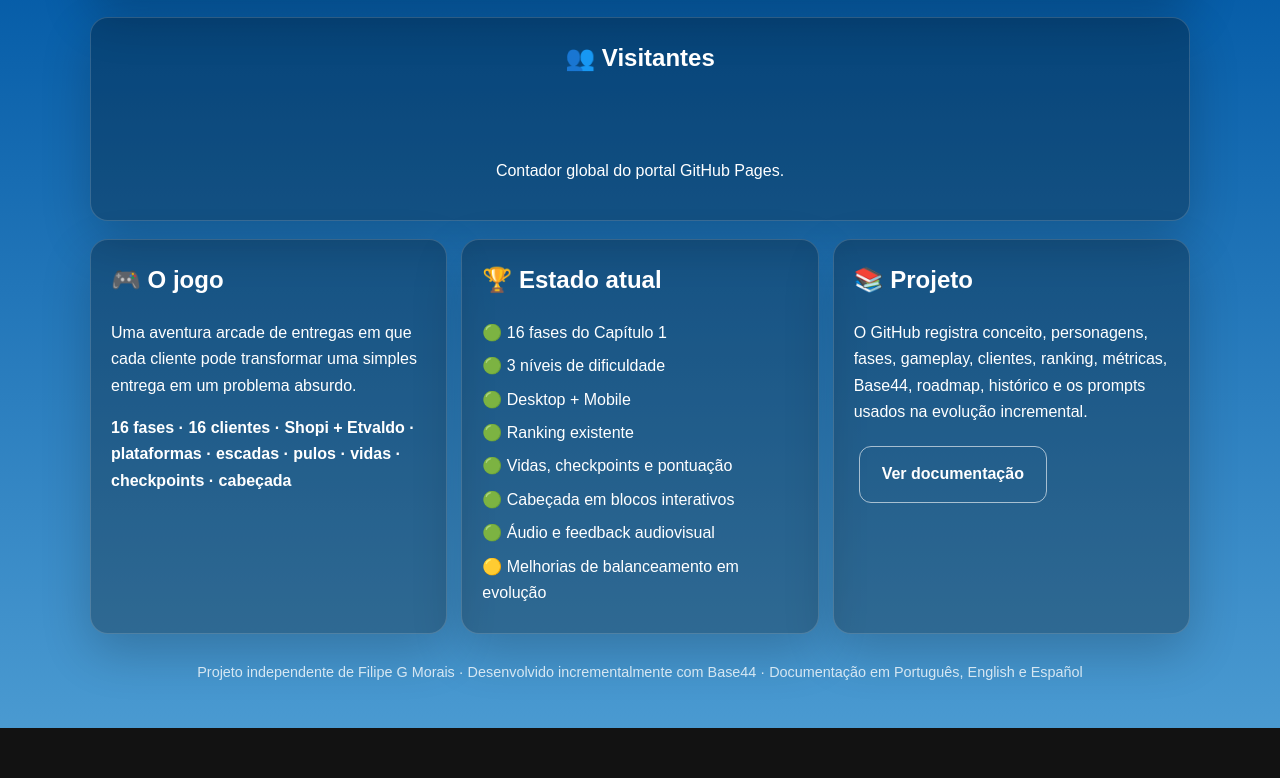
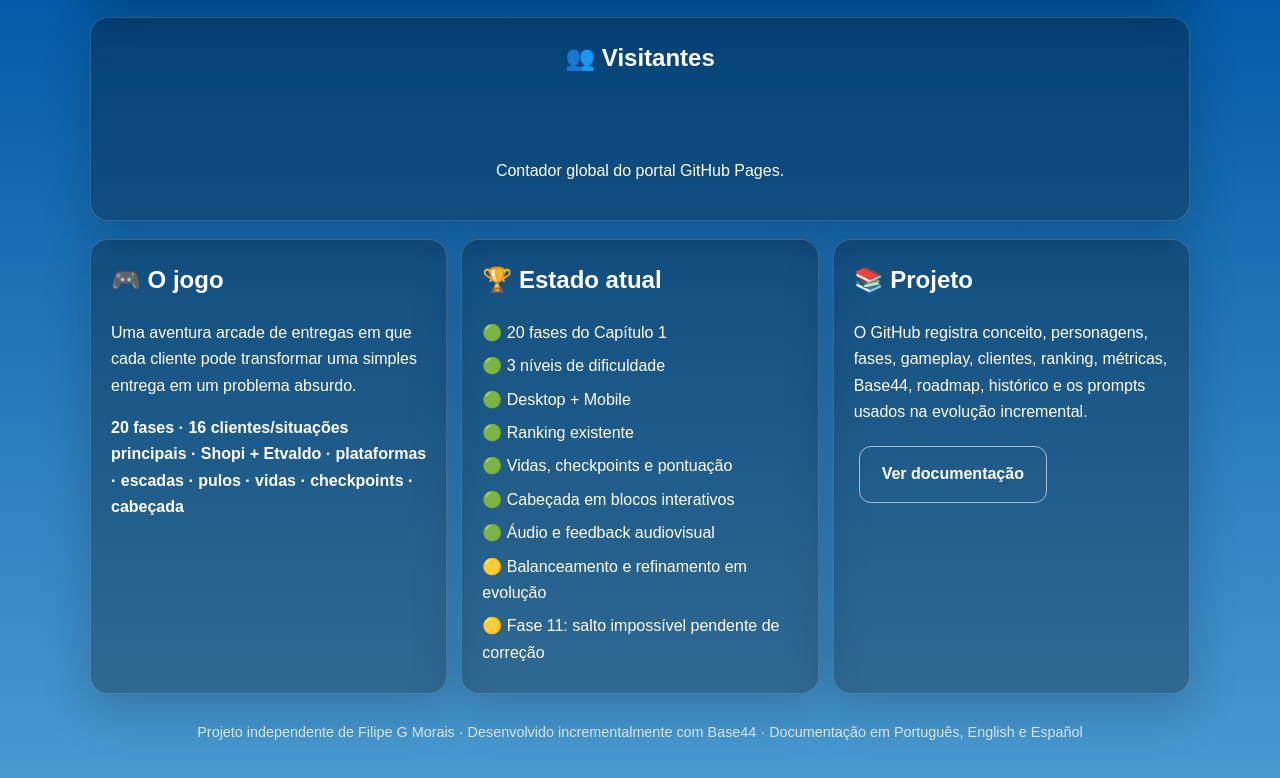
Before and after one commit to sayjinblackbelt/Shopi-Climb-Das, a plain HTML site: page docs/index.html in a window 1280 px wide. Shown: the part 985-1763 px from the top of the page. Before the commit the page ends 1713 px from the top, so only its background shows below. Drawn offline with Linux system fonts and the light colour scheme.

Commit message:
docs: atualizar portal para 20 fases

```diff
--- a/docs/index.html
+++ b/docs/index.html
@@ -58,8 +58,8 @@
     </section>
 
     <section class="grid">
-      <article class="panel"><h2>🎮 O jogo</h2><p>Uma aventura arcade de entregas em que cada cliente pode transformar uma simples entrega em um problema absurdo.</p><p><strong>16 fases · 16 clientes · Shopi + Etvaldo · plataformas · escadas · pulos · vidas · checkpoints · cabeçada</strong></p></article>
-      <article class="panel"><h2>🏆 Estado atual</h2><ul class="status-list"><li>🟢 16 fases do Capítulo 1</li><li>🟢 3 níveis de dificuldade</li><li>🟢 Desktop + Mobile</li><li>🟢 Ranking existente</li><li>🟢 Vidas, checkpoints e pontuação</li><li>🟢 Cabeçada em blocos interativos</li><li>🟢 Áudio e feedback audiovisual</li><li>🟡 Melhorias de balanceamento em evolução</li></ul></article>
+      <article class="panel"><h2>🎮 O jogo</h2><p>Uma aventura arcade de entregas em que cada cliente pode transformar uma simples entrega em um problema absurdo.</p><p><strong>20 fases · 16 clientes/situações principais · Shopi + Etvaldo · plataformas · escadas · pulos · vidas · checkpoints · cabeçada</strong></p></article>
+      <article class="panel"><h2>🏆 Estado atual</h2><ul class="status-list"><li>🟢 20 fases do Capítulo 1</li><li>🟢 3 níveis de dificuldade</li><li>🟢 Desktop + Mobile</li><li>🟢 Ranking existente</li><li>🟢 Vidas, checkpoints e pontuação</li><li>🟢 Cabeçada em blocos interativos</li><li>🟢 Áudio e feedback audiovisual</li><li>🟡 Balanceamento e refinamento em evolução</li><li>🟡 Fase 11: salto impossível pendente de correção</li></ul></article>
       <article class="panel"><h2>📚 Projeto</h2><p>O GitHub registra conceito, personagens, fases, gameplay, clientes, ranking, métricas, Base44, roadmap, histórico e os prompts usados na evolução incremental.</p><a class="button secondary" href="https://github.com/sayjinblackbelt/Shopi-Climb-Das" target="_blank" rel="noopener">Ver documentação</a></article>
     </section>
 
```
